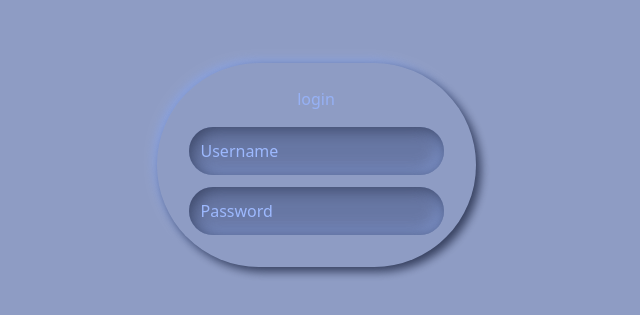
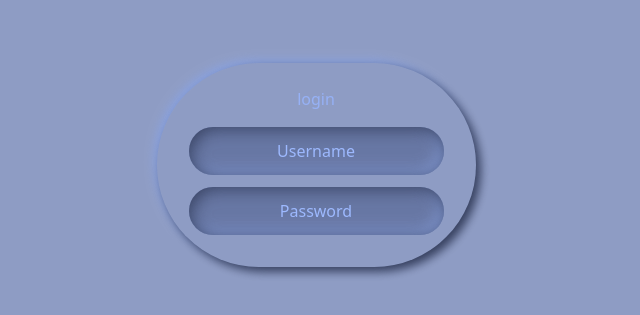
Before and after one commit to kbpositive/login-ui, a React (Create React App) app: page / in a window 1280 px wide. Shown: the part 235-550 px from the top of the page, without its empty margins (324-964 px from the left). Built offline with nearby package versions, Linux system fonts and the light colour scheme.

Commit message:
centered text

```diff
--- a/src/components/InputField.js
+++ b/src/components/InputField.js
@@ -5,7 +5,7 @@ function InputField(props) {
                 className='input'
                 type={props.type}
                 placeholder={props.placeholder}
-                class="bg-transparent placeholder-white"
+                class="bg-transparent placeholder-white text-center"
                 value={props.value}
                 onChange={(e) => props.onChange(e.target.value)}
             />
```
